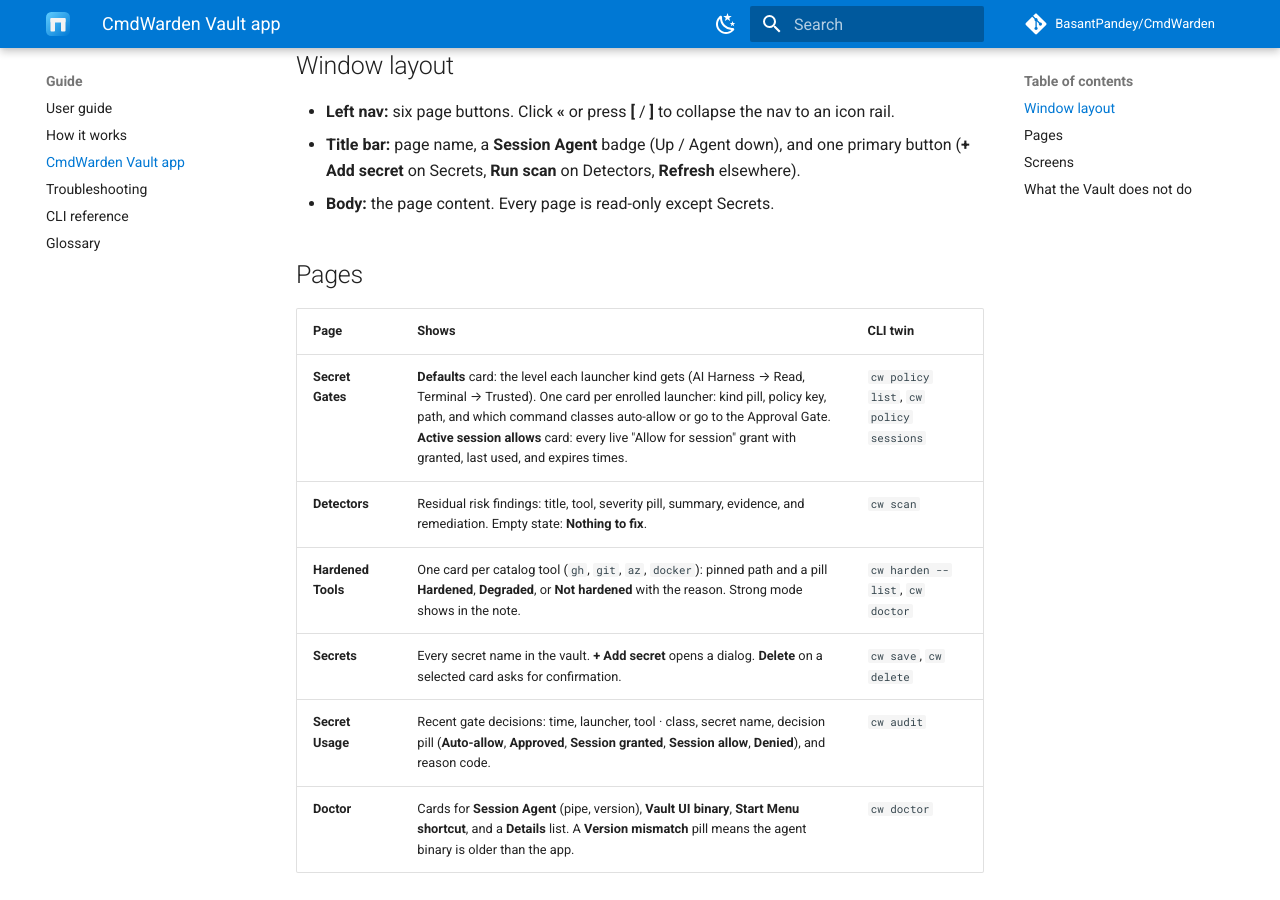
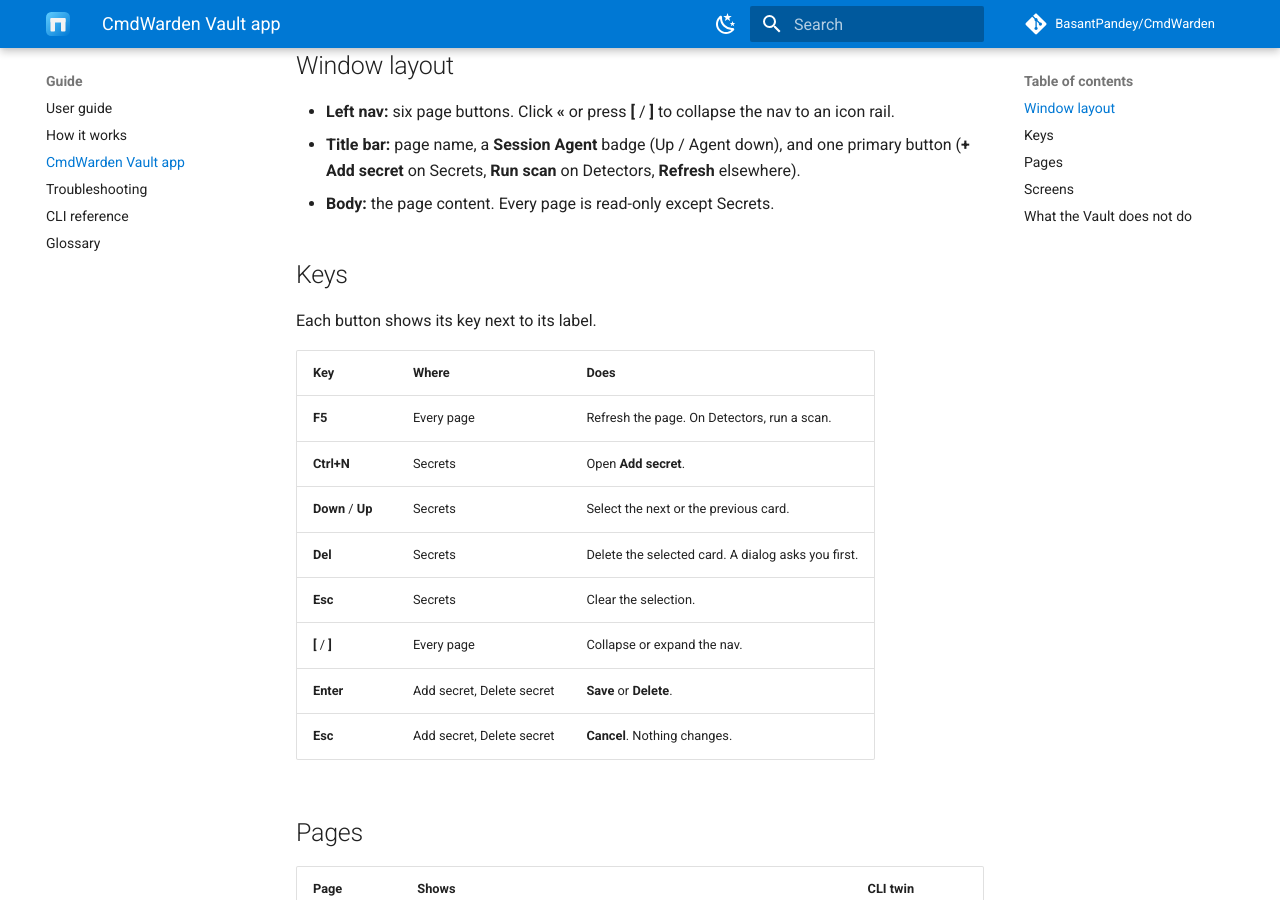
Before and after one commit to BasantPandey/CmdWarden, an MkDocs documentation site: the page built from docs/vault.md, in a window 1280 px wide and 900 px high, scrolled down 477 px. Built offline with MkDocs 1.6.1 and Material for MkDocs 9.7.7, drawn with Linux system fonts in a browser that asks for light colours; comment, search, counter and statistics services are not loaded; some of the changed text lies outside the part shown.

Commit message:
docs: update screenshots for the new keys
scripts/render-ui-shots.ps1 renders the Approval Gate and each Vault page.
It uses demo data in a private folder and pipe, so real data stays out.
The docs list the keys of the Approval Gate and the Vault.

```diff
--- a/docs/vault.md
+++ b/docs/vault.md
@@ -16,6 +16,21 @@
 - **Left nav:** six page buttons. Click **«** or press **[** / **]** to collapse the nav to an icon rail.
 - **Title bar:** page name, a **Session Agent** badge (Up / Agent down), and one primary button (**+ Add secret** on Secrets, **Run scan** on Detectors, **Refresh** elsewhere).
 - **Body:** the page content. Every page is read-only except Secrets.
+
+## Keys
+
+Each button shows its key next to its label.
+
+| Key | Where | Does |
+|-----|-------|------|
+| **F5** | Every page | Refresh the page. On Detectors, run a scan. |
+| **Ctrl+N** | Secrets | Open **Add secret**. |
+| **Down** / **Up** | Secrets | Select the next or the previous card. |
+| **Del** | Secrets | Delete the selected card. A dialog asks you first. |
+| **Esc** | Secrets | Clear the selection. |
+| **[** / **]** | Every page | Collapse or expand the nav. |
+| **Enter** | Add secret, Delete secret | **Save** or **Delete**. |
+| **Esc** | Add secret, Delete secret | **Cancel**. Nothing changes. |
 
 ## Pages
 
@@ -42,6 +57,18 @@
 
 ![Hardened Tools page](images/vault-hardened-tools.png)
 
+**Secrets** - every secret name. Select a card with a click or the arrow keys, then click **Delete** or press **Del**.
+
+![Secrets page](images/vault-secrets.png)
+
+**Add secret** - type a name and a value. Press **Enter** to save or **Esc** to cancel.
+
+![Add secret dialog](images/vault-add-secret.png)
+
+**Delete secret** - press **Enter** to delete or **Esc** to keep the secret.
+
+![Delete secret dialog](images/vault-delete-secret.png)
+
 **Secret Usage** - the newest gate decisions with launcher, tool, secret name, and decision pill.
 
 ![Secret Usage page](images/vault-secret-usage.png)
```
Also changed, not shown: docs/concepts.md (+2 -2 lines), docs/index.md (+4 -7 lines), docs/use-cases/approve-secret-read-mid-session.md (+7 -5 lines), docs/use-cases/vault-add-remove-secrets.md (+8 -3 lines), docs/images/approval-gate.png, docs/images/vault-add-secret.png (added), docs/images/vault-delete-secret.png (added), docs/images/vault-detectors.png, docs/images/vault-doctor.png, docs/images/vault-hardened-tools.png, docs/images/vault-secret-gates.png, docs/images/vault-secret-usage.png, docs/images/vault-secrets.png, 1 other file.
